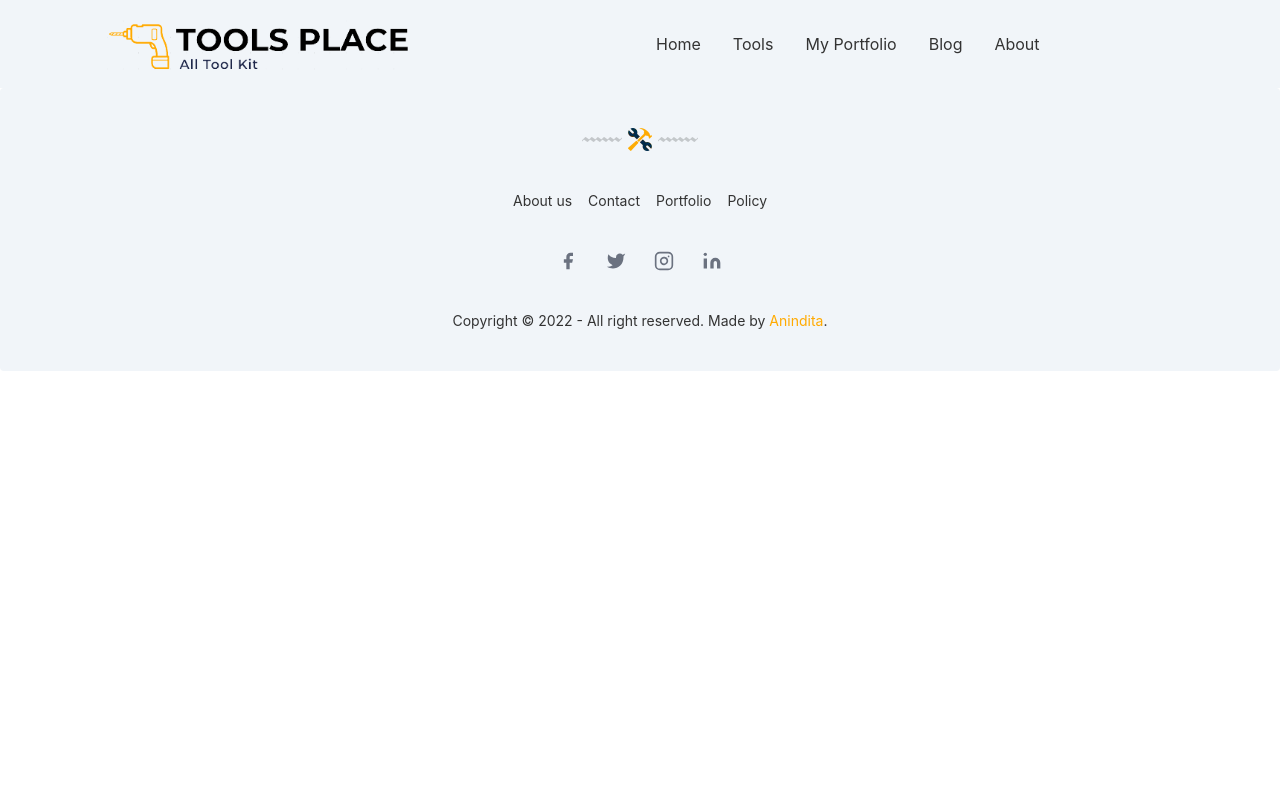
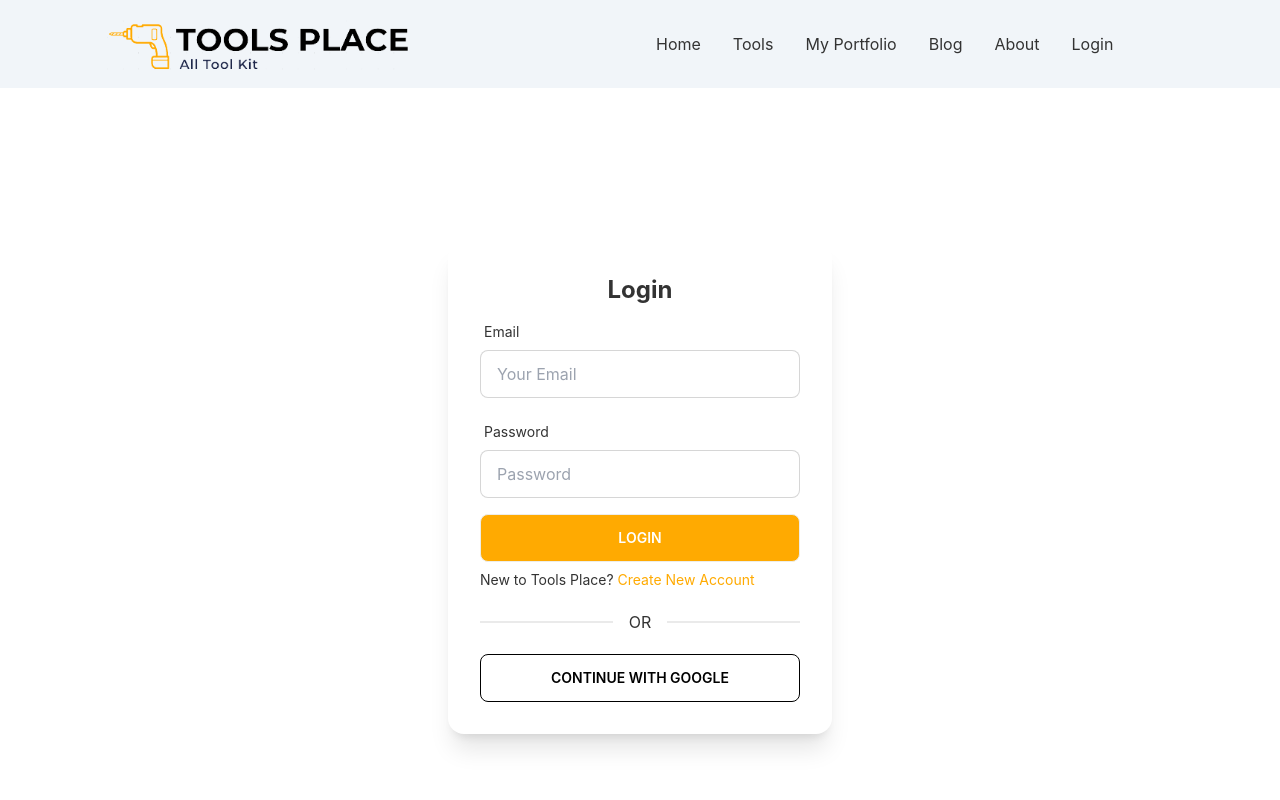
Before and after one commit to Aninditaroy/tool-place-client, a React (Create React App) app: page /login in a window 1280 px wide. Shown: the top 800 px of the page. Built offline with nearby package versions, Linux system fonts and the light colour scheme.

Commit message:
login page added with auth

```diff
--- a/package.json
+++ b/package.json
@@ -10,6 +10,8 @@
     "firebase": "^9.8.1",
     "react": "^18.1.0",
     "react-dom": "^18.1.0",
+    "react-firebase-hooks": "^5.0.3",
+    "react-hook-form": "^7.31.2",
     "react-query": "^3.39.0",
     "react-router-dom": "^6.3.0",
     "react-scripts": "5.0.1",
--- a/src/App.js
+++ b/src/App.js
@@ -4,7 +4,9 @@ import { Route, Routes } from 'react-router-dom';
 import Navbar from './Pages/Shared/Navbar';
 import Home from './Pages/Home/Home';
 import Footer from './Pages/Shared/Footer';
+import ToolDetails from './Pages/Home/ToolDetails';
 import ToolsCard from './Pages/Home/ToolsCard';
+import Login from './Pages/Login/Login';
 
 function App() {
   return (
@@ -13,6 +15,9 @@ function App() {
       <Routes>
         <Route path='/' element={<Home />}></Route>
         <Route path='/tools' element={<ToolsCard />}></Route>
+        <Route path='/login' element={<Login />}></Route>
+        <Route path='/tools/:toolId' element={<ToolDetails />}></Route>
+
       </Routes>
       <Footer />
     </div>
--- /dev/null
+++ b/src/Pages/Home/ToolDetails.js
@@ -0,0 +1,11 @@
+import React from 'react';
+
+const ToolDetails = () => {
+    return (
+        <div>
+            <h2>Tool Details</h2>
+        </div>
+    );
+};
+
+export default ToolDetails;
--- a/src/Pages/Home/Tools.js
+++ b/src/Pages/Home/Tools.js
@@ -1,8 +1,10 @@
 import React from 'react';
+import { Link } from 'react-router-dom';
 
 const Tools = ({ tool }) => {
-    const { name, img, description, min_order_quantity, available_quantity, price
+    const { _id, name, img, description, min_order_quantity, available_quantity, price
     } = tool;
+    const navigateToToolId = (`/tools/${_id}`);
     return (
         <div class="mb-10 mx-10 lg:mx-0 lg:mb-0">
             <div class="max-w-md w-full bg-slate-200 shadow-lg rounded-xl p-6">
@@ -10,7 +12,7 @@ const Tools = ({ tool }) => {
                     <div class="">
                         <div class="relative h-62 w-full mb-3">
                             <div class="absolute flex flex-col top-0 right-0 p-3">
-                                <button class="transition ease-in duration-300 bg-gray-700 hover:bg-gray-800 border hover:border-gray-500 border-gray-700 hover:text-white  hover:shadow-lg text-black rounded-full w-9 h-9 text-center p-2">
+                                <button class="transition ease-in duration-300 bg-gray-100 hover:bg-gray-800 border hover:border-gray-500 border-gray-700 hover:text-white  hover:shadow-lg text-black rounded-full w-9 h-9 text-center p-2">
                                     <svg xmlns="http://www.w3.org/2000/svg" class="" fill="none" viewBox="0 0 24 24" stroke="currentColor">
                                         <path stroke-linecap="round" stroke-linejoin="round" stroke-width="2" d="M15 12a3 3 0 11-6 0 3 3 0 016 0z" />
                                         <path stroke-linecap="round" stroke-linejoin="round" stroke-width="2" d="M2.458 12C3.732 7.943 7.523 5 12 5c4.478 0 8.268 2.943 9.542 7-1.274 4.057-5.064 7-9.542 7-4.477 0-8.268-2.943-9.542-7z" />
@@ -45,11 +47,13 @@ const Tools = ({ tool }) => {
                                     <span class="hover:text-primary py-0 badge badge-md badge-accent">{available_quantity}</span>
                                 </div>
                             </div>
-                            <div class="flex space-x-2 text-sm font-medium justify-start">
-                                <button class="transition ease-in duration-300 inline-flex items-center text-sm font-medium mb-2 md:mb-0 bg-primary px-5 py-3 hover:shadow-lg tracking-wider text-white rounded-full hover:bg-primary ">
-                                    <span>Add Cart</span>
-                                </button>
-                            </div>
+                            <Link to={navigateToToolId}>
+                                <div class="flex space-x-2 text-sm font-medium justify-start">
+                                    <button class="transition ease-in duration-300 inline-flex items-center text-sm font-medium mb-2 md:mb-0 bg-primary px-5 py-3 hover:shadow-lg tracking-wider text-white rounded-full hover:bg-primary ">
+                                        <span>Add Cart</span>
+                                    </button>
+                                </div>
+                            </Link>
                         </div>
                     </div>
                 </div>
--- /dev/null
+++ b/src/Pages/Login/Login.js
@@ -0,0 +1,96 @@
+import React from 'react';
+import { useForm } from 'react-hook-form';
+import auth from './../../firebase.init';
+import { useSignInWithEmailAndPassword, useSignInWithGoogle } from "react-firebase-hooks/auth";
+import { useLocation, useNavigate, Link } from 'react-router-dom';
+const Login = () => {
+    const [signInWithGoogle, gUser, gLoading, gError] = useSignInWithGoogle(auth);
+    const { register, formState: { errors }, handleSubmit } = useForm();
+    const [
+        signInWithEmailAndPassword,
+        user,
+        loading,
+        error,
+    ] = useSignInWithEmailAndPassword(auth);
+    let signInError;
+    const navigate = useNavigate();
+    const location = useLocation();
+    let from = location.state?.from?.pathname || '/';
+    if (error || gError) {
+        signInError = <p className="text-red-500"><small>{error?.message || gError?.message}</small></p>
+    }
+    const onSubmit = (data) => {
+        signInWithEmailAndPassword(data.email, data.password);
+    }
+    return (
+        <div className="flex h-screen justify-center items-center">
+            <div className="card w-96 bg-base-100 shadow-xl">
+                <div className="card-body">
+                    <h2 className="text-center text-2xl font-bold"> Login </h2>
+                    <form onSubmit={handleSubmit(onSubmit)}>
+                        <div className="form-control w-full max-w-xs">
+                            <label className="label">
+                                <span className="label-text">Email</span>
+                            </label>
+                            <input
+                                type="email"
+                                placeholder="Your Email"
+                                className="input input-bordered w-full max-w-xs"
+                                {...register('email', {
+                                    required: {
+                                        value: true,
+                                        message: 'Email is required'
+                                    },
+                                    pattern: {
+                                        value: /[a-z0-9]+@[a-z]+\.[a-z]{2,3}/,
+                                        message: 'Provide a valid email'
+                                    }
+                                })}
+                            />
+                            <label className="label">
+                                {errors.email?.type === 'required' && <span className="label-text-alt text-red-500">{errors.email.message}</span>}
+                                {errors.email?.type === 'pattern' && <span className="label-text-alt text-red-500">{errors.email.message}</span>}
+                            </label>
+                        </div>
+                        <div className="form-control w-full max-w-xs">
+                            <label className="label">
+                                <span className="label-text">Password</span>
+                            </label>
+                            <input
+                                type="password"
+                                placeholder="Password"
+                                className="input input-bordered w-full max-w-xs"
+                                {...register('password', {
+                                    required: {
+                                        value: true,
+                                        message: 'Password is required'
+                                    },
+                                    minLength: {
+                                        value: 6,
+                                        message: 'Must be 6 characters or longer'
+                                    }
+                                })}
+                            />
+                            <label className="label">
+                                {errors.password?.type === 'required' && <span className="label-text-alt text-red-500">{errors.password.message}</span>}
+                                {errors.password?.type === 'minLength' && <span className="label-text-alt text-red-500">{errors.password.message}</span>}
+                            </label>
+                        </div>
+                        {signInError}
+                        <input className="btn w-full max-w-xs text-white bg-primary hover:bg-white hover:text-black hover:border-black" type="submit" value="Login" />
+                    </form>
+                    <p className='text-sm'>New to Tools Place? <Link to='/signup' className="text-primary">Create New Account</Link></p>
+                    <div className="divider"> OR </div>
+                    <button
+                        onClick={() => signInWithGoogle()}
+                        className="btn w-full max-w-xs hover:text-white hover:bg-primary bg-white text-black border-black"
+                    >
+                        Continue with google
+                    </button>
+                </div>
+            </div>
+        </div >
+    );
+};
+
+export default Login;
--- /dev/null
+++ b/src/Pages/Login/RequireAuth.js
@@ -0,0 +1,15 @@
+import React from 'react';
+import { useAuthState } from 'react-firebase-hooks/auth';
+import { Navigate, useLocation } from 'react-router-dom';
+import auth from './../../firebase.init';
+
+const RequireAuth = ({ children }) => {
+    const location = useLocation();
+    const [user, loading] = useAuthState(auth);
+    if (!user) {
+        return <Navigate to='/login' state={{ from: location }} replace />
+    }
+    return children;
+};
+
+export default RequireAuth;
--- /dev/null
+++ b/src/Pages/Login/Signup.js
@@ -0,0 +1,11 @@
+import React from 'react';
+
+const Signup = () => {
+    return (
+        <div>
+
+        </div>
+    );
+};
+
+export default Signup;
--- a/src/Pages/Shared/Navbar.js
+++ b/src/Pages/Shared/Navbar.js
@@ -8,6 +8,7 @@ const Navbar = () => {
         <li><Link to='/myportfolio'>My Portfolio</Link></li>
         <li><Link to='/blog'>Blog</Link></li>
         <li><Link to='/about'>About</Link></li>
+        <li><Link to='/login'>Login</Link></li>
         {/* <li><Link to='/dashboard'>Dashboard</Link></li> */}
     </>
     return (
--- a/src/index.js
+++ b/src/index.js
@@ -4,14 +4,20 @@ import './index.css';
 import App from './App';
 import reportWebVitals from './reportWebVitals';
 import { BrowserRouter } from 'react-router-dom';
+import { QueryClient, QueryClientProvider } from 'react-query';
 
+
+const queryClient = new QueryClient();
 const root = ReactDOM.createRoot(document.getElementById('root'));
+
 root.render(
   <React.StrictMode>
-    <BrowserRouter>
-      <App />
-    </BrowserRouter>
-  </React.StrictMode>
+    <QueryClientProvider client={queryClient}>
+      <BrowserRouter>
+        <App />
+      </BrowserRouter>
+    </QueryClientProvider>
+  </React.StrictMode >
 );
 
 // If you want to start measuring performance in your app, pass a function
```
Also changed, not shown: 1 other file (tests, documents, lock files or other folders).
